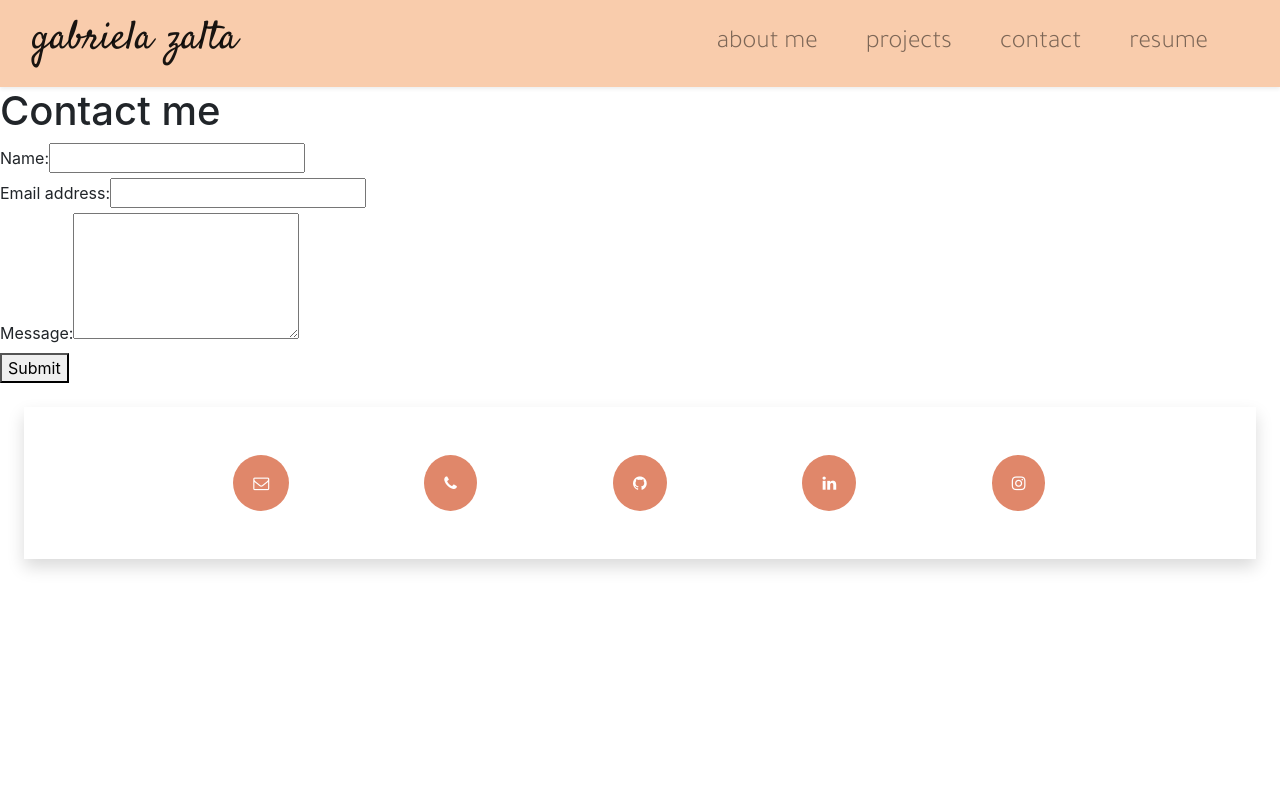
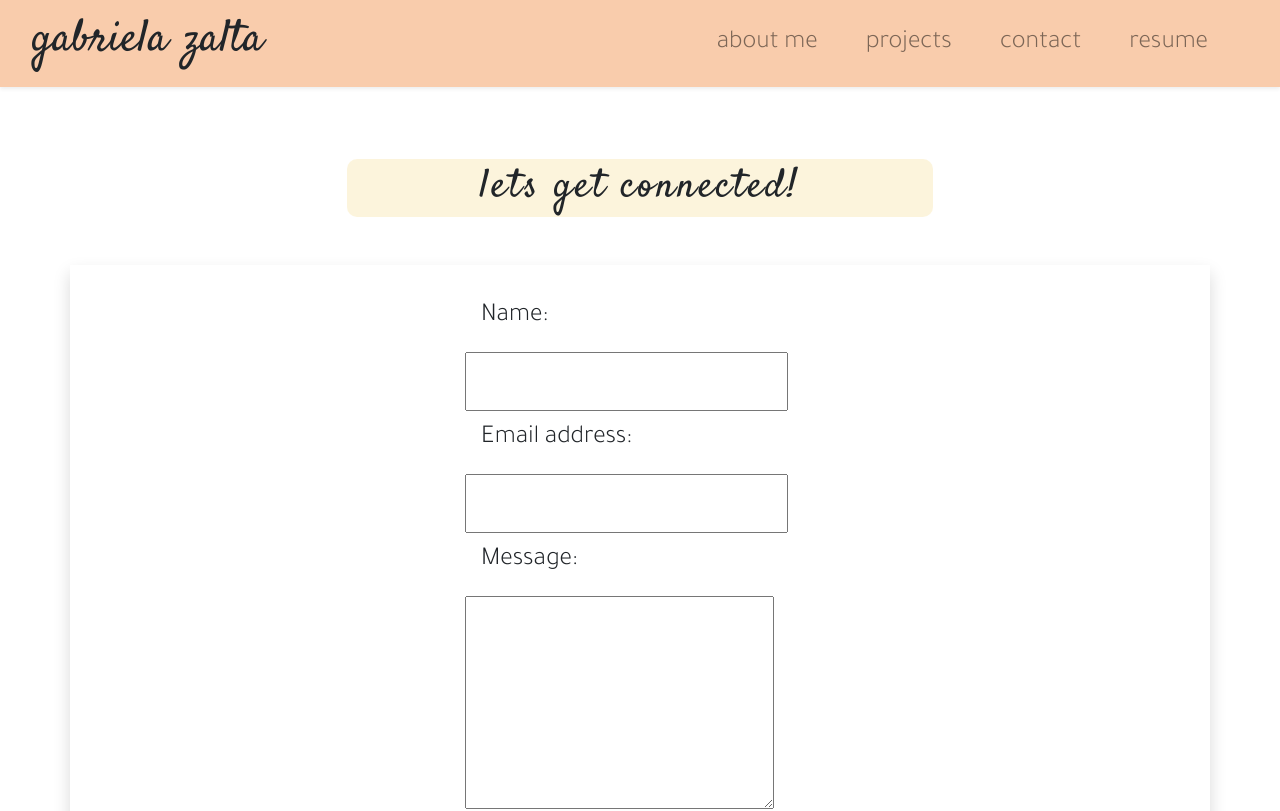
Before and after one commit to gabrielazalta/portfolio-react, a React (Create React App) app: page /contact in a window 1280 px wide. Shown: the top 811 px of the page. Built offline with nearby package versions, Linux system fonts and the light colour scheme.

Commit message:
contact form complete

```diff
--- a/src/App.css
+++ b/src/App.css
@@ -43,6 +43,11 @@
 
 .navbar-brand {
   font-size: 44px;
+  font-family: 'Satisfy', cursive;
+}
+
+.header-title {
+  font-size: 45px;
   font-family: 'Satisfy', cursive;
 }
 
--- a/src/components/Contact/index.js
+++ b/src/components/Contact/index.js
@@ -34,27 +34,42 @@ function Contact() {
 
   return (
     <section>
-      <h1 data-testid="h1tag">Contact me</h1>
+      <div className="row m-4 pt-5">
+      <div className="col-3"></div>
+      <div className="col-6 text-center mb-3">
+          <h1 data-testid="h1tag" className="sub-title">lets get connected!</h1>
+      </div>
+      <div className="col-3"></div>
+      </div>
+
+      <div className="container shadow my-2 py-4">
+        <div className="row">
+        <div className="col-4"></div>
+        <div>
           <form id="contact-form" onSubmit={handleSubmit}>
-        <div>
-          <label htmlFor="name">Name:</label>
-          <input type="text" name="name" defaultValue={name} onBlur={handleChange} />
+            <div className="col-8">
+              <label className="nav-link" htmlFor="name">Name:</label>
+              <input className="nav-link" type="text" name="name" defaultValue={name} onBlur={handleChange} />
             </div>
-        <div>
-          <label htmlFor="email">Email address:</label>
-          <input type="email" name="email" defaultValue={email} onBlur={handleChange} />
+            <div className="col-8">
+              <label className="nav-link" htmlFor="email">Email address:</label>
+              <input className="nav-link" type="email" name="email" defaultValue={email} onBlur={handleChange} />
             </div>
-        <div>
-          <label htmlFor="message">Message:</label>
-          <textarea name="message" rows="5" defaultValue={message} onBlur={handleChange} />
+            <div className="col-8">
+              <label className="nav-link" htmlFor="message">Message:</label>
+              <textarea className="nav-link" name="message" rows="5" defaultValue={message} onBlur={handleChange} />
             </div>
             {errorMessage && (
               <div>
-            <p className="error-text">{errorMessage}</p>
+                <p className="nav-link" className="error-text">{errorMessage}</p>
               </div>
             )}
-        <button data-testid="button" type="submit">Submit</button>
+            <button className="mt-3 pt-2 nav-link btn btn-light btn-lg btn-block" data-testid="button" type="submit" style= {{ backgroundColor: "#fbefcc" }}>Submit</button>
           </form>
+        </div>
+        <div className="col-4"></div>
+        </div>
+      </div>
     </section>
   );
 }
--- a/src/components/Navbar/index.js
+++ b/src/components/Navbar/index.js
@@ -3,7 +3,7 @@ import React from 'react';
 function Navbar() {
     return (
         <nav className="navbar navbar-expand-lg navbar-light shadow-sm" style={{backgroundColor: "#f9ccac"}}>
-        <a className="navbar-brand px-2 mx-2"><h1>gabriela zalta</h1></a>
+        <h1 className="header-title px-2 mx-2">gabriela zalta</h1>
         <div className="collapse navbar-collapse justify-content-end p-2 mx-4" id="navbarNavAltMarkup">
             <div className="navbar-nav">
                 <a className="nav-link mx-3" href="/about">about me<span className="sr-only"></span></a>
--- a/src/components/Portfolio/index.js
+++ b/src/components/Portfolio/index.js
@@ -20,7 +20,7 @@ function projects() {
 
         <div className="card-deck">
 
-            <div className="card m-4 project shadow-sm" style= {{ width: "100%" }}>
+            <div className="card m-4 project shadow-sm" style= {{ width: "100%", backgroundColor: "#fbefcc9a" }}>
                 <img src={covid} className="card-img-top rounded" alt="COVID"/>
                 <div className="card-body">
                     <p className="card-text"><a className="card-text" href="https://gabrielazalta.github.io/COVID-19-Live-Stats-Support/">COVID-19 Live Stats and Support</a>
@@ -30,7 +30,7 @@ function projects() {
                 </div>
             </div>
 
-            <div className="card m-4 project shadow-sm" style= {{ width: "100%" }}>
+            <div className="card m-4 project shadow-sm" style= {{ width: "100%", backgroundColor: "#fbefcc9a" }}>
                 <img src={schedule} className="card-img-top rounded" alt="scheduler"/>
                 <div className="card-body">
                     <p className="card-text"><a className="card-text" href="https://gabrielazalta.github.io/work-day-scheduler/">Work Day Scheduler</a>
@@ -40,7 +40,7 @@ function projects() {
                 </div>
             </div>
 
-            <div className="card m-4 project shadow-sm" style= {{ width: "100%" }}>
+            <div className="card m-4 project shadow-sm" style= {{ width: "100%", backgroundColor: "#fbefcc9a" }}>
                 <img src={buddy} className="card-img-top rounded" alt="buddy"/>
                 <div className="card-body">
                     <p className="card-text"><a className="card-text" href="https://gabrielazalta.github.io/run-buddy/">Run Buddy</a>
@@ -53,7 +53,7 @@ function projects() {
         </div>
         <div className="card-deck">
 
-            <div className="card m-4 project shadow-sm" style= {{ width: "100%" }}>
+            <div className="card m-4 project shadow-sm" style= {{ width: "100%", backgroundColor: "#fbefcc9a" }}>
                 <img src={beer} className="card-img-top rounded" alt="draftRoom"/>
                 <div className="card-body">
                     <p className="card-text"><a className="card-text" href="https://sleepy-island-61088.herokuapp.com/">DraftRoom Beer Blog</a>
@@ -63,7 +63,7 @@ function projects() {
                 </div>
             </div>
 
-            <div className="card m-4 project shadow-sm" style= {{ width: "100%" }}>
+            <div className="card m-4 project shadow-sm" style= {{ width: "100%", backgroundColor: "#fbefcc9a" }}>
                 <img src={weather} className="card-img-top rounded" alt="weather"/>
                 <div className="card-body">
                     <p className="card-text"><a className="card-text" href="https://gabrielazalta.github.io/weather-dashboard/">Weather Dashboard</a>
@@ -73,7 +73,7 @@ function projects() {
                 </div>
             </div>
 
-            <div className="card m-4 project shadow-sm" style= {{ width: "100%" }}>
+            <div className="card m-4 project shadow-sm" style= {{ width: "100%", backgroundColor: "#fbefcc9a" }}>
                 <img src={git} className="card-img-top rounded" alt="git"/>
                 <div className="card-body">
                     <p className="card-text"><a className="card-text" href="https://gabrielazalta.github.io/git-it-done/">Git It Done</a>
```
Lines whose indentation alone changed are shown as unchanged.
